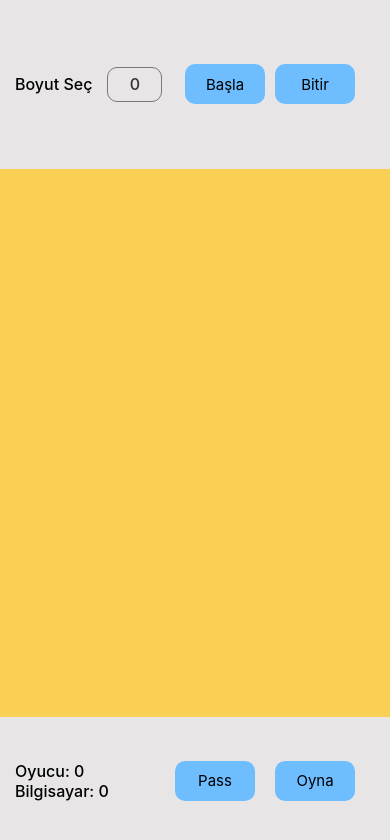
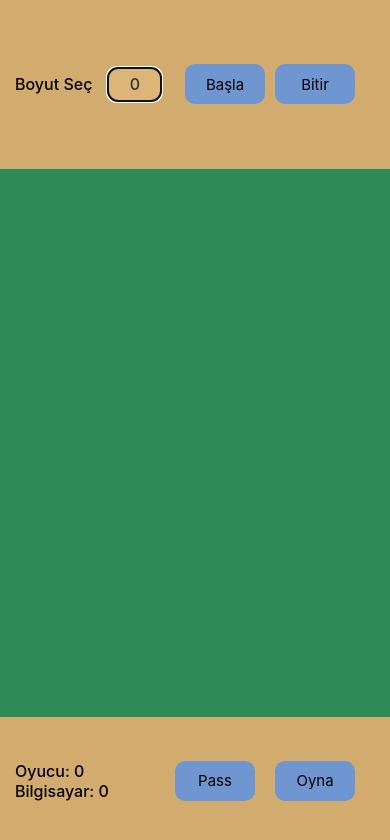
Before and after one commit to askmakdag/AI_GAMES, a React Native app in the folder AI_PUZZLE_GAME/: screen / in a window 390 px wide. Shown: the top 840 px of the page. Built offline with nearby package versions, Linux system fonts and the light colour scheme.

Commit message:
Some visual and functionality improvements. (cont'd)

```diff
--- a/AI_PUZZLE_GAME/App.js
+++ b/AI_PUZZLE_GAME/App.js
@@ -335,7 +335,7 @@ export default class App extends React.Component {
 
     render() {
         const {start_the_game, num_columns, active_player, data} = this.state;
-        const active_player_color = '#12C20C';
+        const active_player_color = '#2E8B57';
         console.log('data: ', data);
 
         return (
@@ -349,6 +349,7 @@ export default class App extends React.Component {
                             keyboardType='numeric'
                             editable={!this.state.start_to_play}
                             value={num_columns}
+                            autoFocus={true}
                             onChangeText={(size) => this.setState({num_columns: size})}
                         />
                     </View>
@@ -374,7 +375,7 @@ export default class App extends React.Component {
                     flexDirection: 'column',
                     justifyContent: 'flex-end',
                     height: '65%',
-                    backgroundColor: '#F9D054',
+                    backgroundColor: '#2E8B57',
                 }}>
                     {(this.state.start_to_play) ?
                         this.handleBoardPaneVisual() :
@@ -431,7 +432,7 @@ const styles = StyleSheet.create({
         paddingHorizontal: 15,
         width: '100%',
         height: '20%',
-        backgroundColor: '#E7E5E5',
+        backgroundColor: '#D2AB6F',
     },
     bottomContainer: {
         flexDirection: 'row',
@@ -440,7 +441,7 @@ const styles = StyleSheet.create({
         paddingHorizontal: 15,
         width: '100%',
         height: '15%',
-        backgroundColor: '#E7E5E5',
+        backgroundColor: '#D2AB6F',
     },
     item: {
         alignItems: 'center',
@@ -459,7 +460,7 @@ const styles = StyleSheet.create({
         height: 40,
         width: 80,
         borderRadius: 10,
-        backgroundColor: '#6EBDFF',
+        backgroundColor: '#6F96D1',
         marginRight: 20,
     },
     startButtonContainer: {
@@ -468,7 +469,7 @@ const styles = StyleSheet.create({
         height: 40,
         width: 80,
         borderRadius: 10,
-        backgroundColor: '#6EBDFF',
+        backgroundColor: '#6F96D1',
         marginRight: 10,
     },
     finishButtonText: {
@@ -484,6 +485,7 @@ const styles = StyleSheet.create({
         borderWidth: 0.7,
         color: '#313231',
         borderColor: '#767977',
+        backgroundColor: '#DCB579',
         borderRadius: 10,
         marginHorizontal: 15,
     },
--- a/AI_PUZZLE_GAME/Cell.js
+++ b/AI_PUZZLE_GAME/Cell.js
@@ -3,7 +3,7 @@ import {View, TextInput, StyleSheet} from 'react-native';
 
 class Cell extends Component {
 
-    defaultCellColor = '#ECF5F5';
+    defaultCellColor = '#fff';
     selectedColor = '#E6BF83';
     selectionColor = '#B8F9D8';
 
```
